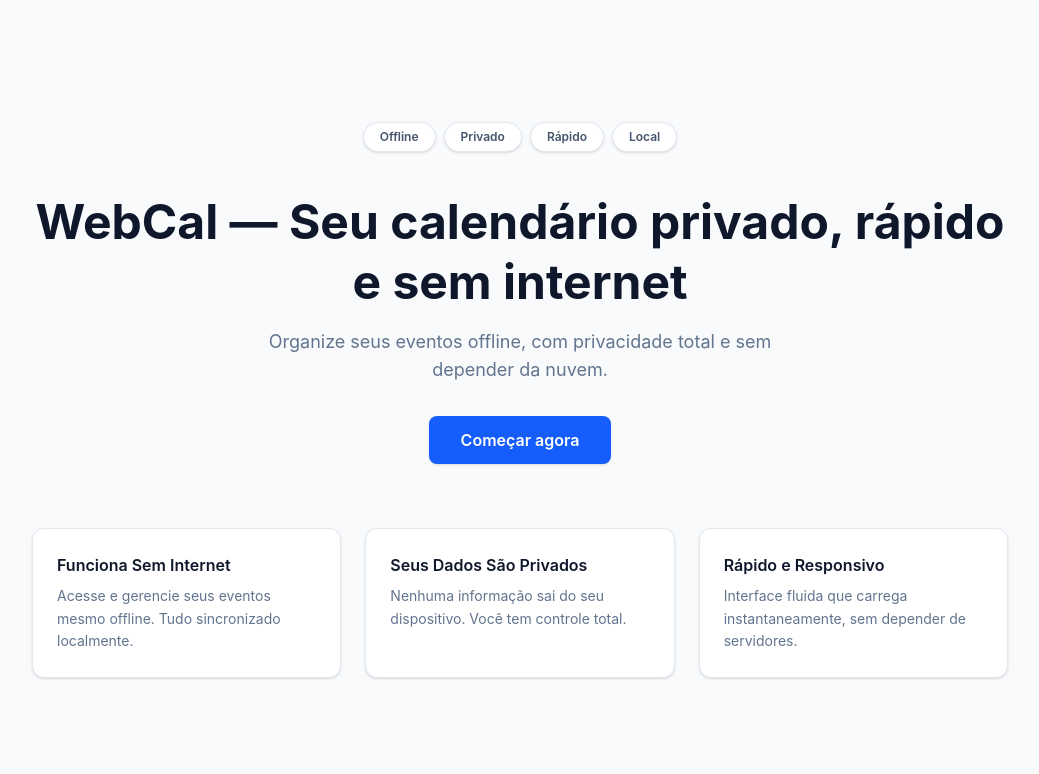
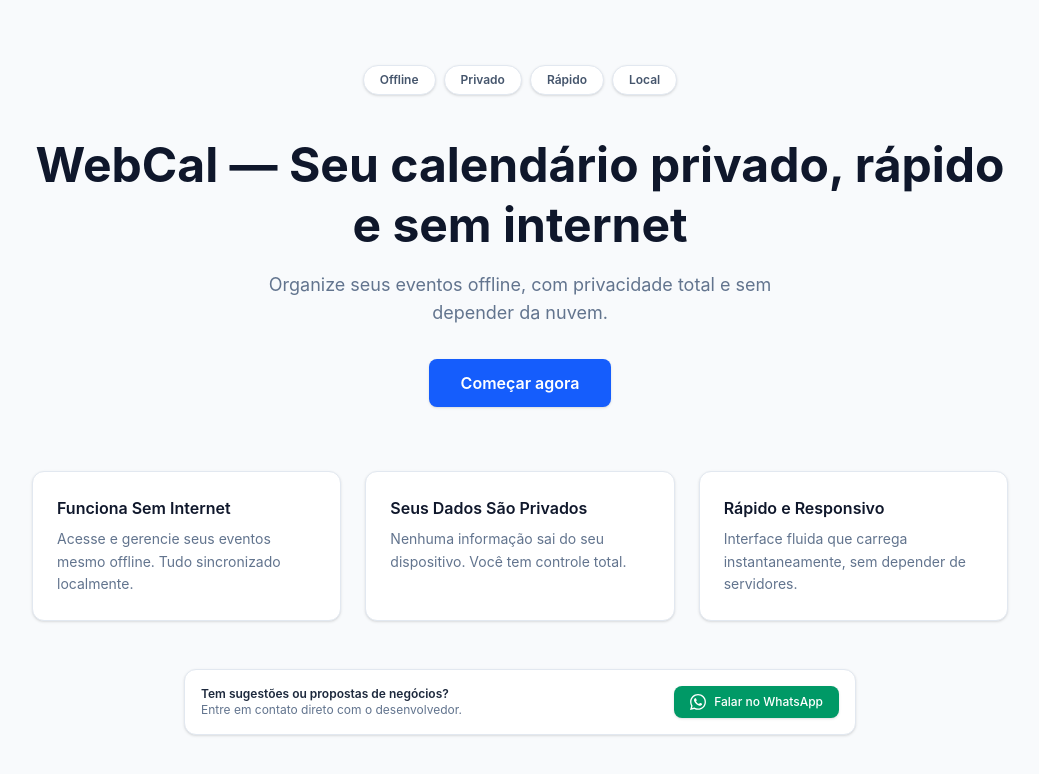
Before and after one commit to andreveeck/calendario-pessoal, a React (Vite) app: page / in a window 1280 px wide. Shown: the top 774 px of the page, without its empty margins (120-1159 px from the left). Built offline with nearby package versions, Linux system fonts and the light colour scheme.

Commit message:
feat: adicionar link de contato via WhatsApp no rodape

```diff
--- a/src/App.tsx
+++ b/src/App.tsx
@@ -1,5 +1,6 @@
 import { useState } from 'react'
 import CalendarView from './components/CalendarView'
+import { DeveloperContact } from './components/AffiliateBanner'
 
 const chips = ['Offline', 'Privado', 'Rápido', 'Local'] as const
 
@@ -65,6 +66,10 @@
           </div>
         ))}
       </div>
+
+      <div className="mt-12 w-full max-w-2xl">
+        <DeveloperContact />
+      </div>
     </div>
   )
 }
--- a/src/components/AffiliateBanner.tsx
+++ b/src/components/AffiliateBanner.tsx
@@ -56,9 +56,36 @@
   )
 }
 
+export function DeveloperContact() {
+  const whatsappUrl = `https://wa.me/5551991251325?text=${encodeURIComponent(
+    'Olá! Gostaria de enviar sugestões ou propostas de negócios para o WebCal.'
+  )}`
+
+  return (
+    <div className="flex flex-col items-center justify-between gap-3 rounded-xl border border-slate-200 bg-white p-4 text-xs text-slate-600 shadow-sm sm:flex-row">
+      <div className="text-center sm:text-left">
+        <p className="font-semibold text-slate-800">Tem sugestões ou propostas de negócios?</p>
+        <p className="text-slate-500">Entre em contato direto com o desenvolvedor.</p>
+      </div>
+      <a
+        href={whatsappUrl}
+        target="_blank"
+        rel="noopener noreferrer"
+        className="inline-flex items-center gap-2 rounded-lg bg-emerald-600 px-4 py-2 font-medium text-white shadow-sm transition hover:bg-emerald-500 active:scale-95"
+      >
+        <svg className="h-4 w-4 fill-current" viewBox="0 0 24 24" aria-hidden="true">
+          <path d="M.057 24l1.687-6.163c-1.041-1.804-1.588-3.849-1.587-5.946.003-6.556 5.338-11.891 11.893-11.891 3.181.001 6.167 1.24 8.413 3.488 2.245 2.248 3.481 5.236 3.48 8.414-.003 6.557-5.338 11.892-11.893 11.892-1.99-.001-3.951-.5-5.688-1.448l-6.305 1.654zm6.597-3.807c1.676.995 3.276 1.591 5.392 1.592 5.448 0 9.886-4.434 9.889-9.885.002-5.462-4.415-9.89-9.881-9.892-5.452 0-9.887 4.434-9.889 9.884-.001 2.225.651 3.891 1.746 5.634l-.999 3.648 3.742-.981zm11.387-5.464c-.074-.124-.272-.198-.57-.347-.297-.149-1.758-.868-2.031-.967-.272-.099-.47-.149-.669.149-.198.297-.768.967-.941 1.165-.173.198-.347.223-.644.074-.297-.149-1.255-.462-2.39-1.475-.883-.788-1.48-1.761-1.653-2.059-.173-.297-.018-.458.13-.606.134-.133.297-.347.446-.521.151-.172.2-.296.3-.495.099-.198.05-.372-.025-.521-.075-.148-.669-1.611-.916-2.206-.242-.579-.487-.501-.669-.51l-.57-.01c-.198 0-.52.074-.792.372s-1.04 1.016-1.04 2.479 1.065 2.876 1.213 3.074c.149.198 2.095 3.2 5.076 4.487.709.306 1.263.489 1.694.626.712.226 1.36.194 1.872.118.571-.085 1.758-.719 2.006-1.413.248-.695.248-1.29.173-1.414z" />
+        </svg>
+        <span>Falar no WhatsApp</span>
+      </a>
+    </div>
+  )
+}
+
 export function AffiliateFooter() {
   return (
-    <div className="mt-8 rounded-xl border border-slate-200 bg-slate-50 p-5">
+    <footer className="mt-8 space-y-4">
+      <div className="rounded-xl border border-slate-200 bg-slate-50 p-5">
         <p className="mb-3 text-xs font-semibold uppercase tracking-wider text-slate-400">
           Recomendações úteis
         </p>
@@ -71,5 +98,8 @@
           Links de afiliado. Você não paga a mais por isso, e ajuda a manter o projeto.
         </p>
       </div>
+
+      <DeveloperContact />
+    </footer>
   )
 }
```
Lines whose indentation alone changed are shown as unchanged.
